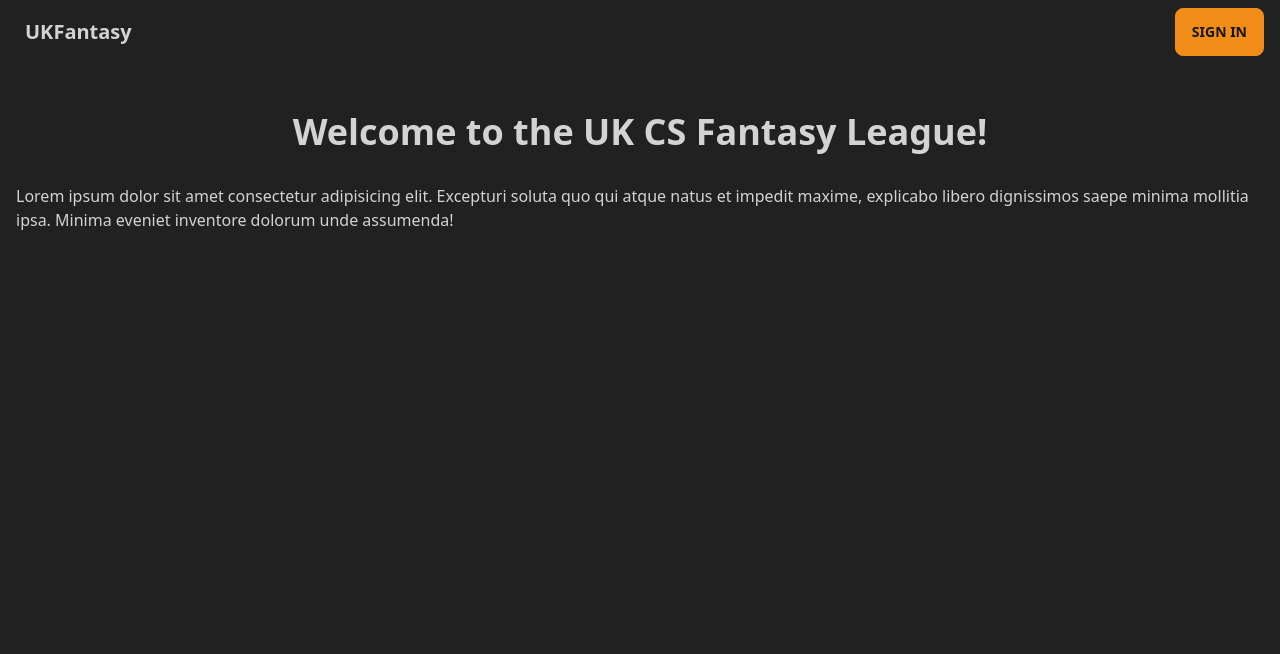
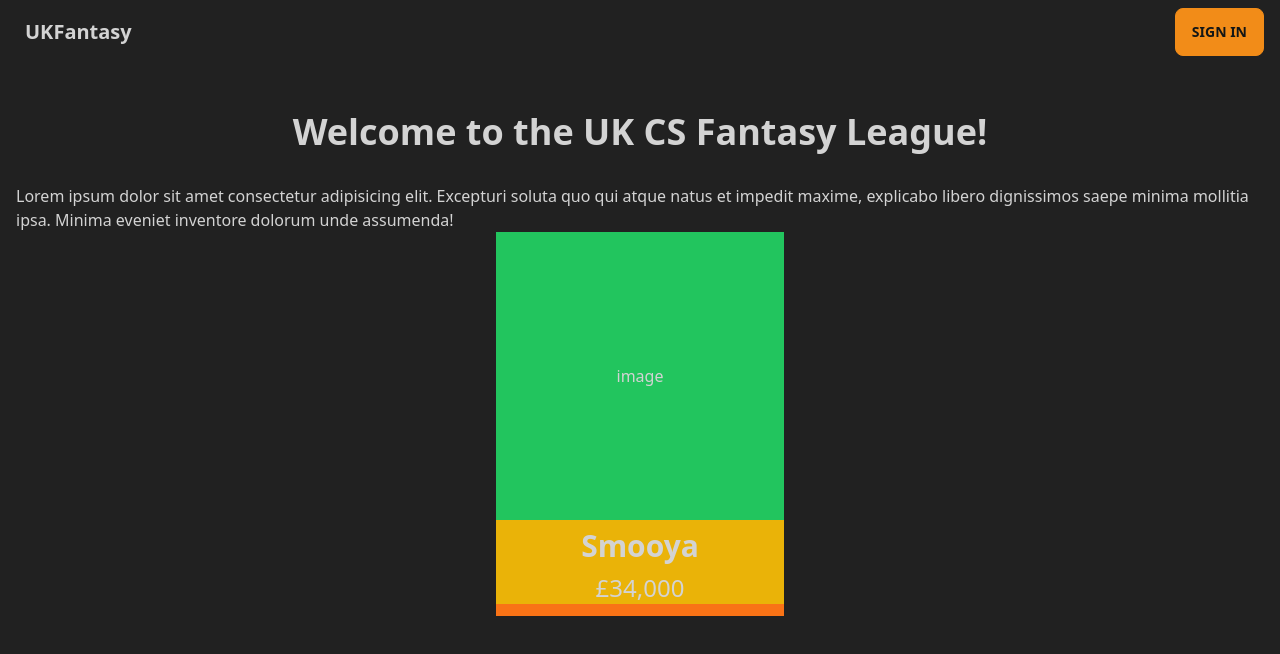
Before and after one commit to FlynnFc/UKFantasy, a Next.js app: page / in a window 1280 px wide. Shown: the top 654 px of the page. Built offline with nearby package versions, Linux system fonts and the light colour scheme; no server answers.

Commit message:
player component

```diff
--- /dev/null
+++ b/src/components/Player.tsx
@@ -0,0 +1,24 @@
+import React from "react";
+
+export const Player = () => {
+  return (
+    <div id="player" className="z-0 h-96 w-72 overflow-hidden bg-orange-500">
+      <div
+        id="image"
+        className="z-10 flex h-3/4 items-center justify-center bg-green-500"
+      >
+        image
+      </div>
+
+      <div className="flex flex-col items-center justify-evenly bg-yellow-500">
+        <h2 className="p-2 text-center text-3xl font-bold">Smooya</h2>
+        <div>
+          <p className="text-center text-2xl">£34,000</p>
+        </div>
+      </div>
+      <div id="stats" className="h-full w-full transition-transform">
+        test
+      </div>
+    </div>
+  );
+};
--- a/src/pages/epic36.tsx
+++ b/src/pages/epic36.tsx
@@ -1,4 +1,5 @@
 import React from "react";
+import { Player } from "../components/Player";
 
 const Epic36 = () => {
   return (
@@ -15,6 +16,7 @@ const Epic36 = () => {
       <div className="flex flex-row space-x-4">
         <section className="my-5 w-auto rounded-lg bg-base-300 p-10 text-base-content shadow-lg">
           <h2 className="text-2xl font-bold">Live Matches</h2>
+
           <div>
             <ul>
               <li>mvt</li>
--- a/src/pages/index.tsx
+++ b/src/pages/index.tsx
@@ -1,4 +1,5 @@
 import type { NextPage } from "next";
+import { Player } from "../components/Player";
 
 const Home: NextPage = () => {
   return (
@@ -13,6 +14,7 @@ const Home: NextPage = () => {
           dignissimos saepe minima mollitia ipsa. Minima eveniet inventore
           dolorum unde assumenda!
         </p>
+        <Player />
       </main>
     </>
   );
--- a/src/styles/globals.css
+++ b/src/styles/globals.css
@@ -5,3 +5,12 @@
 table tr {
   background-color: green /* 8px */;
 }
+
+#stats {
+  transform: translate(0, 105%);
+  background: rgba(210, 67, 67, 0.446);
+}
+
+#player:hover #stats {
+  transform: translate(0, -72%);
+}
```
